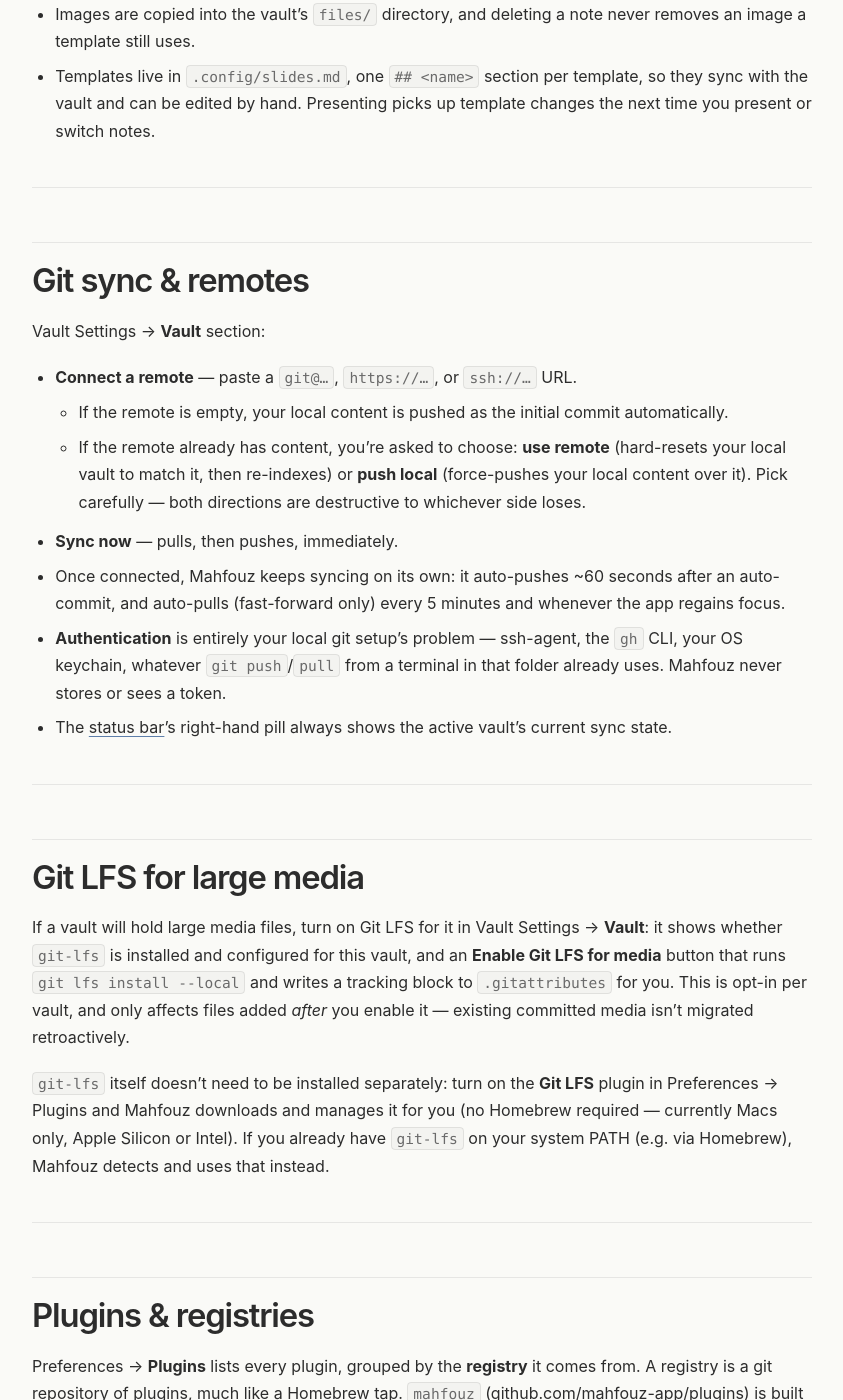
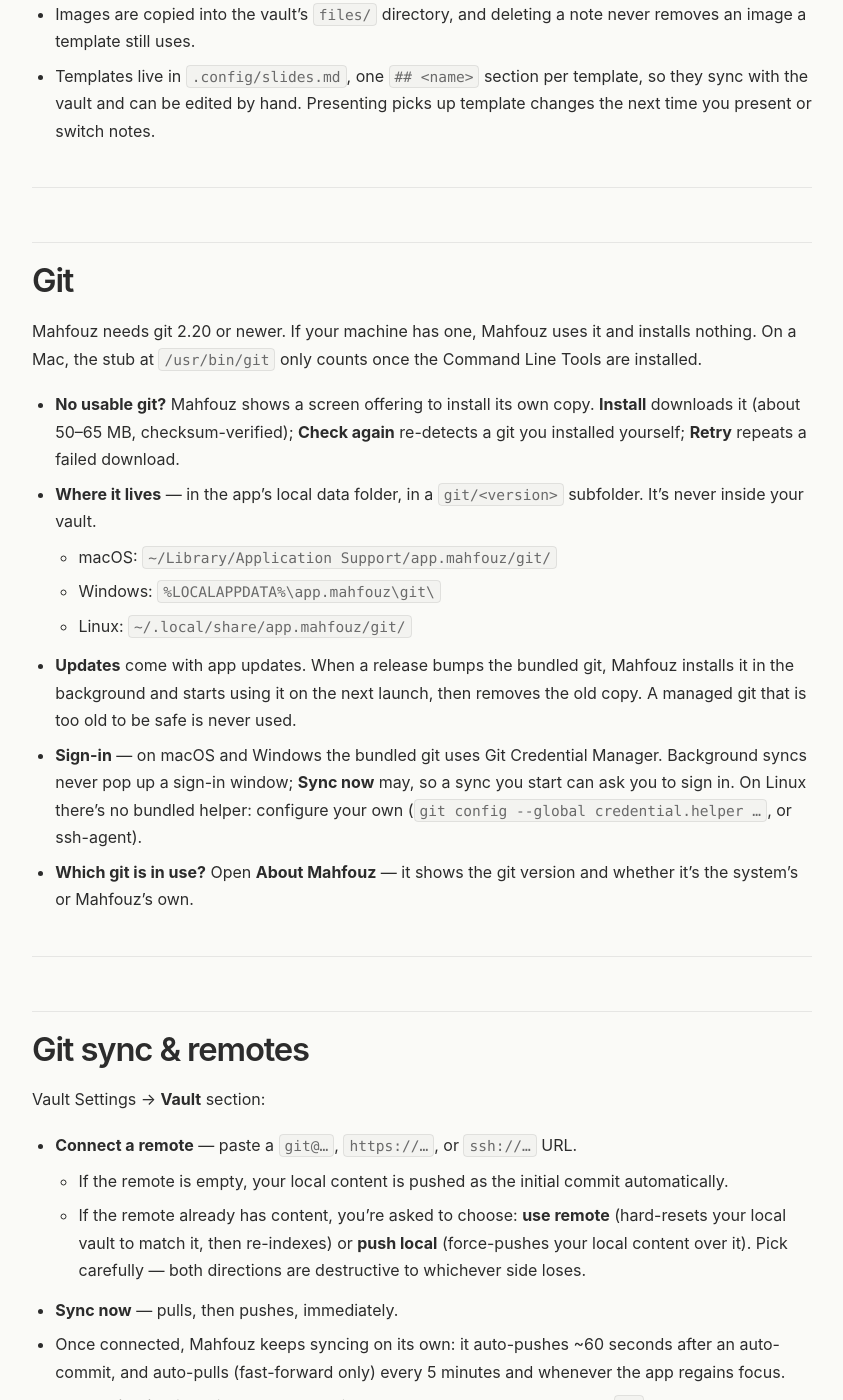
Before and after one commit to mahfouz-app/docs, a Jekyll site: the page built from guide.md, in a window 1280 px wide and 1400 px high, scrolled down 11249 px. Shown: the whole window, without its empty margins (218-1061 px from the left). Built offline with Jekyll 4.4.1, drawn with Linux system fonts in a browser that asks for light colours.

Commit message:
docs: explain Mahfouz's managed git
Co-Authored-By: Claude Opus 5.5 <noreply@anthropic.com>

```diff
--- a/HELP.md
+++ b/HELP.md
@@ -462,6 +462,35 @@ accent colors, a font, a logo, a footer — for both Present and PDF export.
 
 ---
 
+## Git
+
+Mahfouz needs git 2.20 or newer. If your machine has one, Mahfouz uses it
+and installs nothing. On a Mac, the stub at `/usr/bin/git` only counts once
+the Command Line Tools are installed.
+
+- **No usable git?** Mahfouz shows a screen offering to install its own
+  copy. **Install** downloads it (about 50–65 MB, checksum-verified);
+  **Check again** re-detects a git you installed yourself; **Retry** repeats
+  a failed download.
+- **Where it lives** — in the app's local data folder, in a `git/<version>`
+  subfolder. It's never inside your vault.
+  - macOS: `~/Library/Application Support/app.mahfouz/git/`
+  - Windows: `%LOCALAPPDATA%\app.mahfouz\git\`
+  - Linux: `~/.local/share/app.mahfouz/git/`
+- **Updates** come with app updates. When a release bumps the bundled git,
+  Mahfouz installs it in the background and starts using it on the next
+  launch, then removes the old copy. A managed git that is too old to be
+  safe is never used.
+- **Sign-in** — on macOS and Windows the bundled git uses Git Credential
+  Manager. Background syncs never pop up a sign-in window; **Sync now** may,
+  so a sync you start can ask you to sign in. On Linux there's no bundled
+  helper: configure your own (`git config --global credential.helper …`, or
+  ssh-agent).
+- **Which git is in use?** Open **About Mahfouz** — it shows the git version
+  and whether it's the system's or Mahfouz's own.
+
+---
+
 ## Git sync & remotes
 
 Vault Settings → **Vault** section:
```
